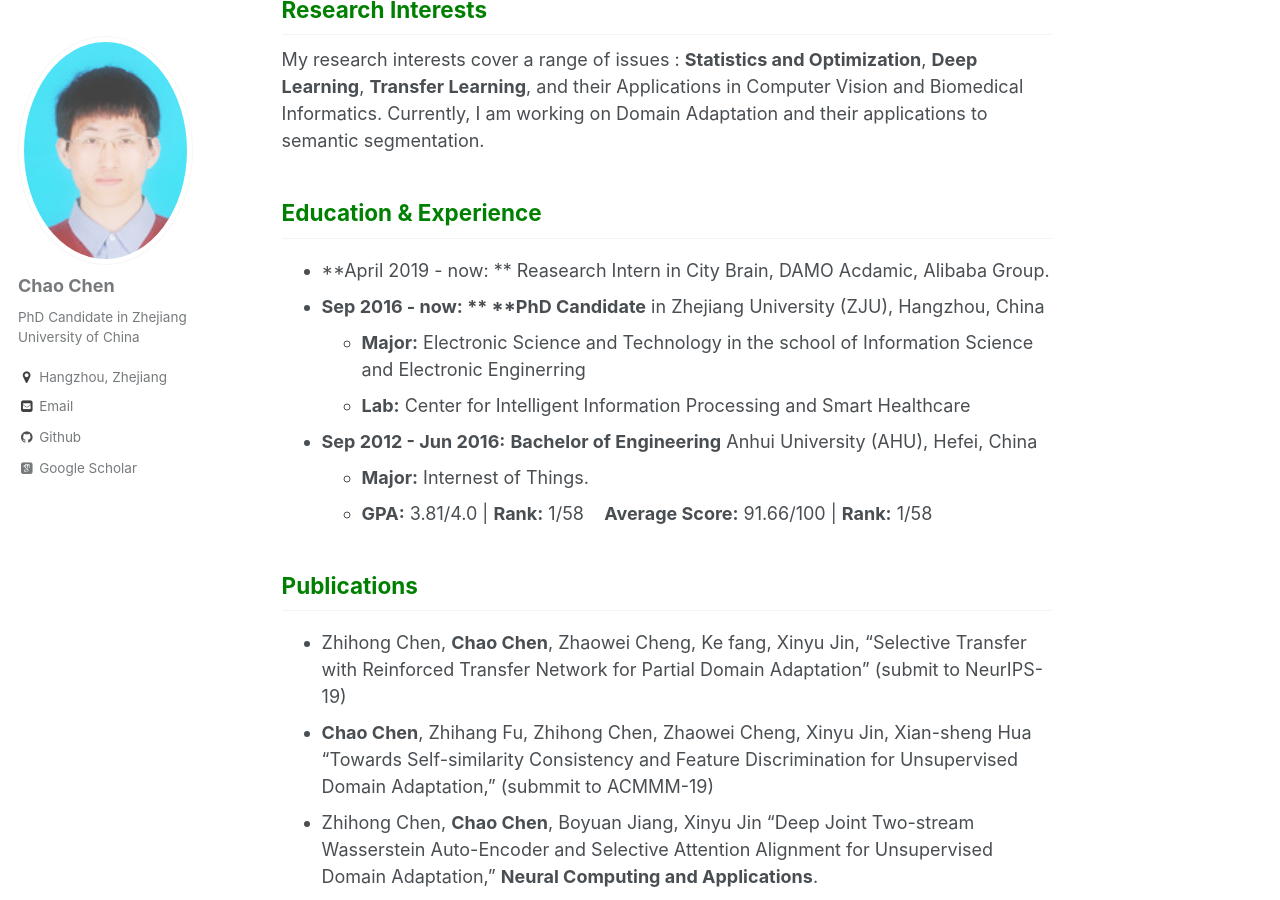
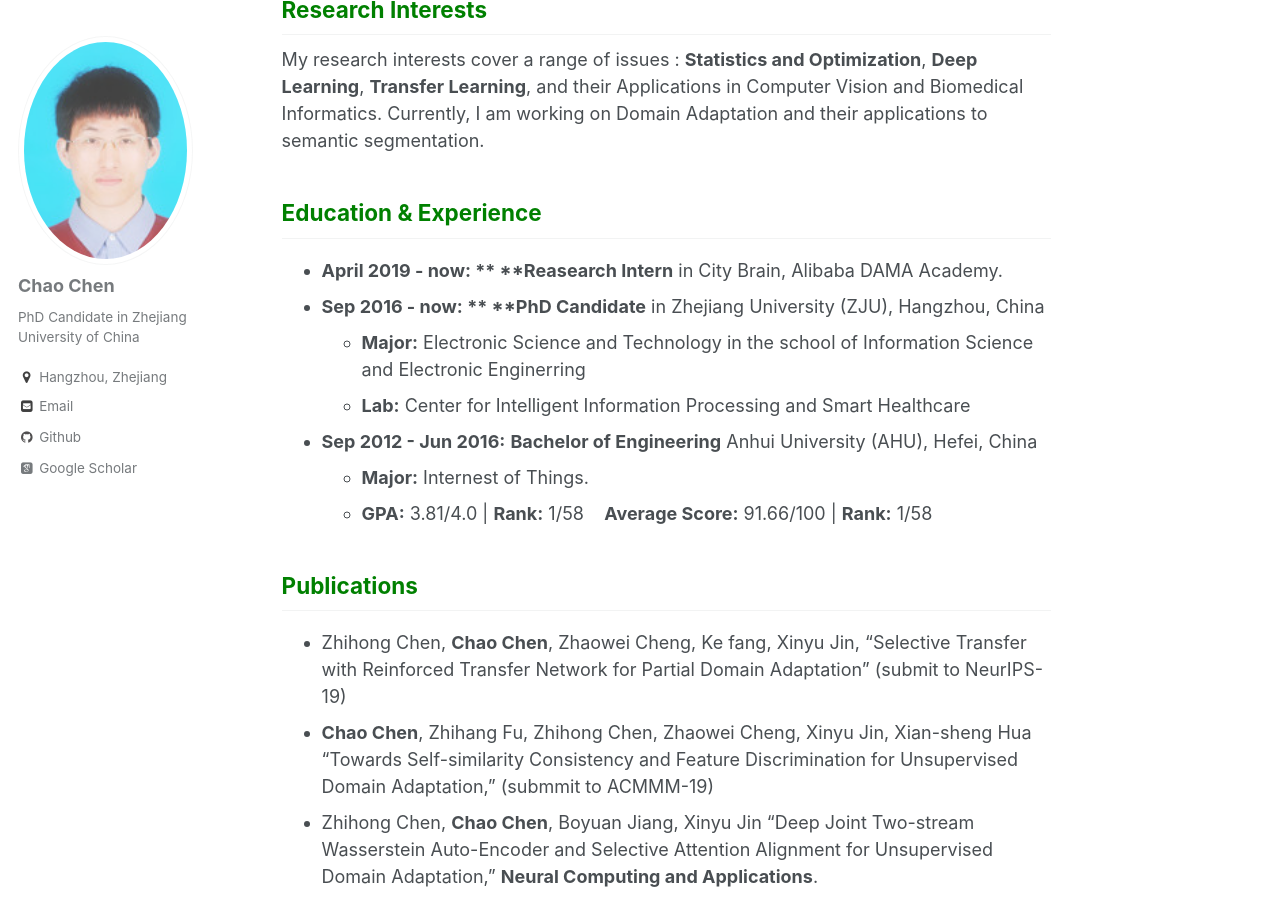
Before and after one commit to chenchao666/chenchao666.github.io, a Jekyll site: the page built from _pages/about.md, in a window 1280 px wide and 900 px high, scrolled down 303 px. Built offline with Jekyll 4.4.1, drawn with Linux system fonts in a browser that asks for light colours; some web fonts are replaced.

Commit message:
Update about.md

```diff
--- a/_pages/about.md
+++ b/_pages/about.md
@@ -15,7 +15,7 @@ redirect_from:
 My research interests cover a range of issues : **Statistics and Optimization**, **Deep Learning**, **Transfer Learning**, and their Applications in Computer Vision and Biomedical Informatics. Currently, I am working on Domain Adaptation and their applications to semantic segmentation.
 
 ## <span style="color: green"> Education & Experience </span>
-*  **April 2019 - now: ** Reasearch Intern in City Brain, DAMO Acdamic, Alibaba Group.
+*  **April 2019 - now: ** **Reasearch Intern** in City Brain, Alibaba DAMA Academy.
 * **Sep 2016 - now: ** **PhD Candidate** in Zhejiang University (ZJU), Hangzhou, China
   - **Major:**  Electronic Science and Technology in the school of Information Science and Electronic Enginerring
   - **Lab:** Center for Intelligent Information Processing and Smart Healthcare
```
